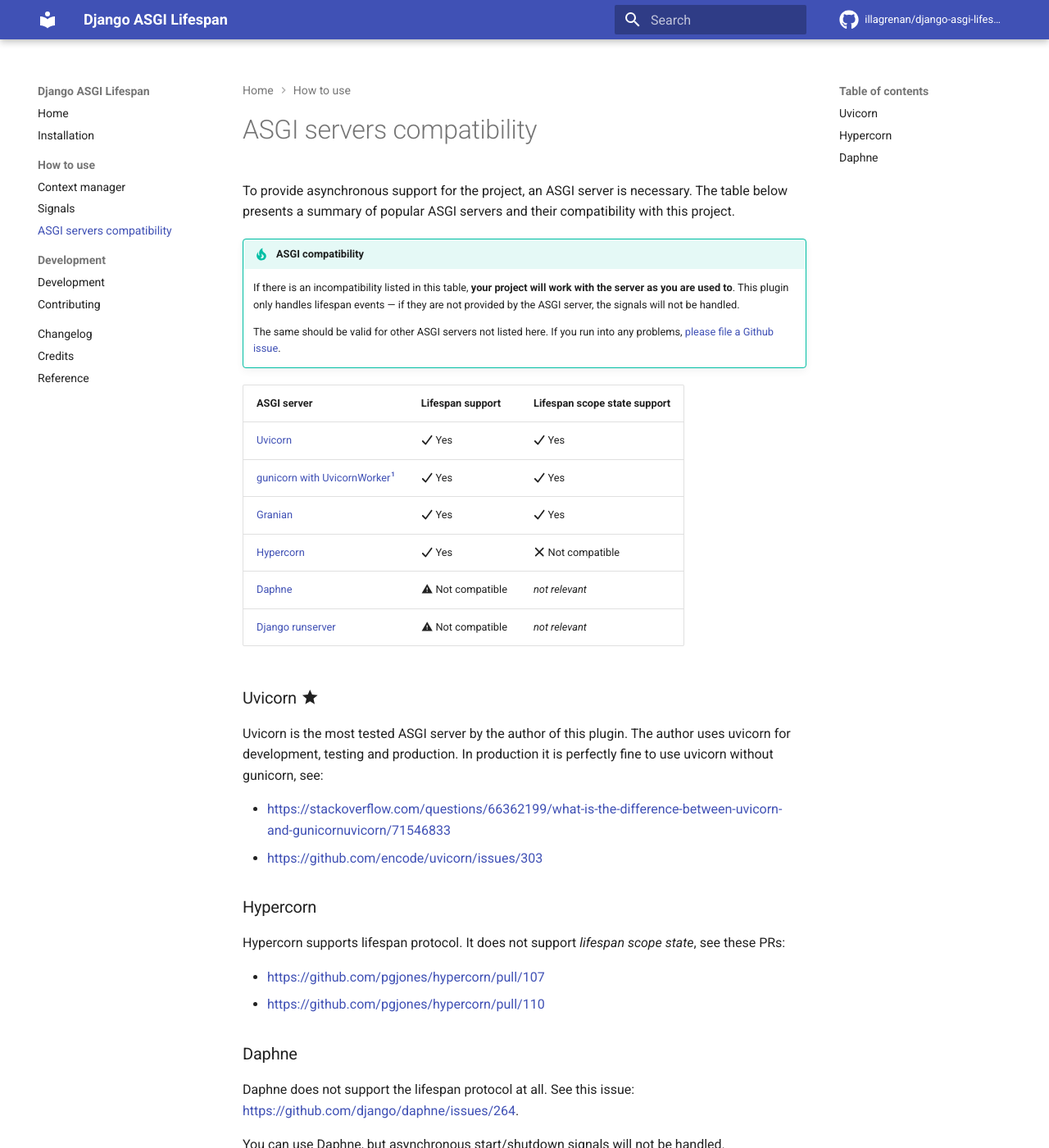
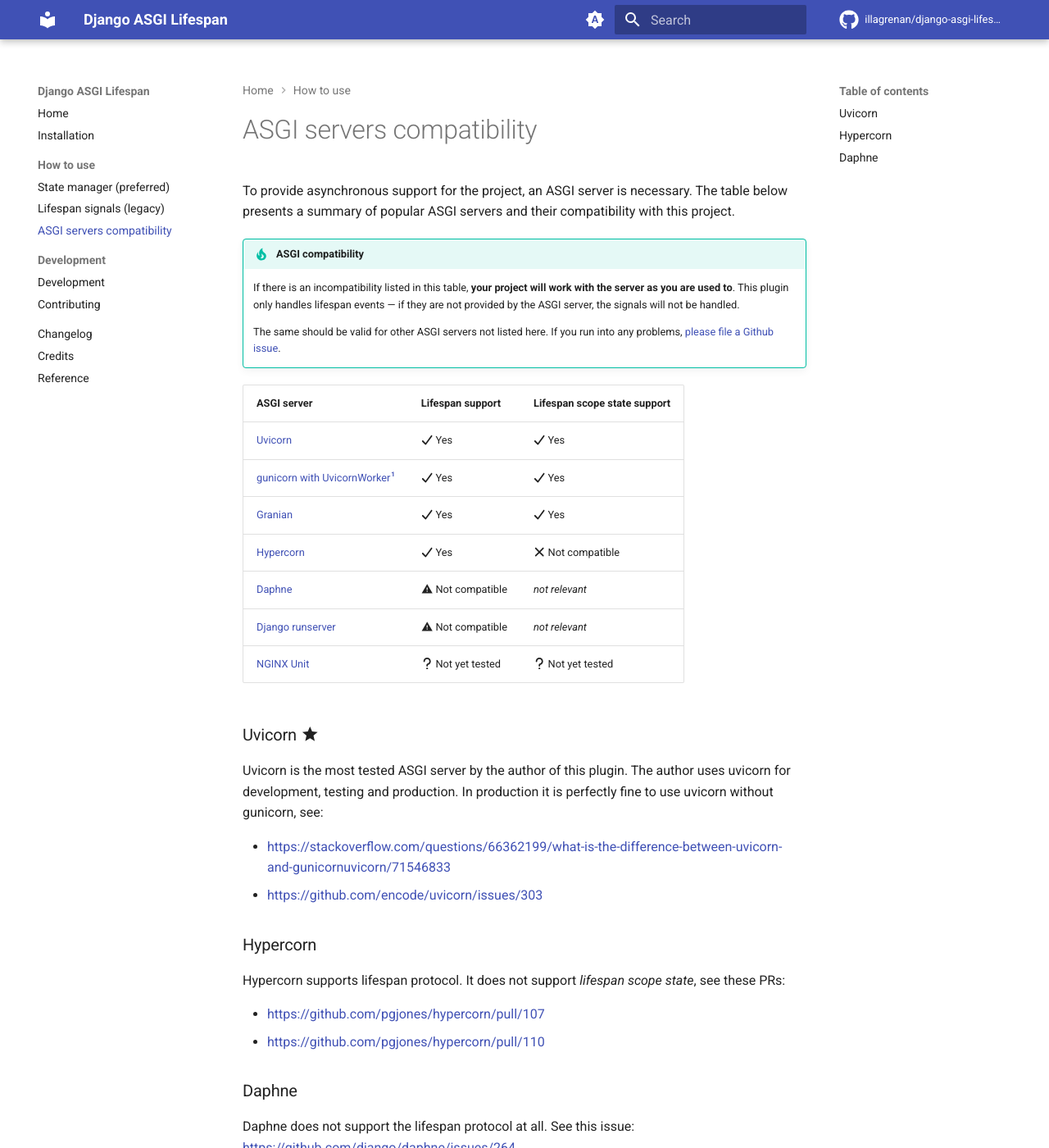
Before and after one commit to illagrenan/django-asgi-lifespan, an MkDocs documentation site: the page built from docs/asgi.md, in a window 1280 px wide and 1400 px high. Shown: the whole window at 82% size. Built offline with MkDocs 1.6.1 and Material for MkDocs 9.7.7, drawn with Linux system fonts in a browser that asks for light colours; comment, search, counter and statistics services are not loaded.

```diff
--- a/docs/asgi.md
+++ b/docs/asgi.md
@@ -6,14 +6,15 @@ To provide asynchronous support for the project, an ASGI server is necessary. Th
 
     The same should be valid for other ASGI servers not listed here. If you run into any problems, [please file a Github issue](https://github.com/illagrenan/django-asgi-lifespan/issues/new).
 
-| ASGI server                                                                                        | Lifespan support                | Lifespan scope state support             |
-|----------------------------------------------------------------------------------------------------|---------------------------------|------------------------------------------|
-| [Uvicorn](https://github.com/encode/uvicorn)                                                       | :fontawesome-solid-check: Yes   | :fontawesome-solid-check: Yes            |
-| [gunicorn with UvicornWorker](https://www.uvicorn.org/deployment/#gunicorn)[^1]                    | :fontawesome-solid-check: Yes   | :fontawesome-solid-check: Yes            |
-| [Granian](https://github.com/emmett-framework/granian)                                             | :fontawesome-solid-check: Yes   | :fontawesome-solid-check: Yes            |
-| [Hypercorn](https://github.com/pgjones/hypercorn)                                                  | :fontawesome-solid-check: Yes   | :fontawesome-solid-xmark: Not compatible |
-| [Daphne](https://github.com/django/daphne)                                                         | :material-alert: Not compatible | _not relevant_                           |
-| [Django runserver](https://docs.djangoproject.com/en/dev/ref/django-admin/#django-admin-runserver) | :material-alert: Not compatible | _not relevant_                           |
+| ASGI server                                                                                        | Lifespan support                            | Lifespan scope state support             |
+|----------------------------------------------------------------------------------------------------|---------------------------------------------|------------------------------------------|
+| [Uvicorn](https://github.com/encode/uvicorn)                                                       | :fontawesome-solid-check: Yes               | :fontawesome-solid-check: Yes            |
+| [gunicorn with UvicornWorker](https://www.uvicorn.org/deployment/#gunicorn)[^1]                    | :fontawesome-solid-check: Yes               | :fontawesome-solid-check: Yes            |
+| [Granian](https://github.com/emmett-framework/granian)                                             | :fontawesome-solid-check: Yes               | :fontawesome-solid-check: Yes            |
+| [Hypercorn](https://github.com/pgjones/hypercorn)                                                  | :fontawesome-solid-check: Yes               | :fontawesome-solid-xmark: Not compatible |
+| [Daphne](https://github.com/django/daphne)                                                         | :material-alert: Not compatible             | _not relevant_                           |
+| [Django runserver](https://docs.djangoproject.com/en/dev/ref/django-admin/#django-admin-runserver) | :material-alert: Not compatible             | _not relevant_                           |
+| [NGINX Unit](https://github.com/nginx/unit)       | :fontawesome-solid-question: Not yet tested | :fontawesome-solid-question: Not yet tested                           |
 
 [^1]: Please note that gunicorn does not support Windows (<https://github.com/benoitc/gunicorn/issues/524>).
 
--- a/mkdocs.yml
+++ b/mkdocs.yml
@@ -13,8 +13,8 @@ nav:
   - index.md
   - installation.md
   - How to use:
-      - how_to_use/context_manager.md
-      - how_to_use/signals.md
+      - State manager (preferred): how_to_use/context_manager.md
+      - Lifespan signals (legacy): how_to_use/signals.md
       - ASGI servers compatibility: asgi.md
   - Development:
       - development.md
@@ -26,9 +26,26 @@ theme:
   name: material
   language: en
   palette:
-    scheme: preference
-    primary: indigo
-    accent: indigo
+
+    # Palette toggle for automatic mode
+    - media: "(prefers-color-scheme)"
+      toggle:
+        icon: material/brightness-auto
+        name: Switch to light mode
+
+    # Palette toggle for light mode
+    - media: "(prefers-color-scheme: light)"
+      scheme: default
+      toggle:
+        icon: material/brightness-7
+        name: Switch to dark mode
+
+    # Palette toggle for dark mode
+    - media: "(prefers-color-scheme: dark)"
+      scheme: slate
+      toggle:
+        icon: material/brightness-4
+        name: Switch to system preference
   icon:
     repo: fontawesome/brands/github
   features:
@@ -70,6 +87,7 @@ markdown_extensions:
       alternate_style: true
 plugins:
   - include-markdown
+  - glightbox
   - search:
       lang: en
   - mkdocstrings:
```
Also changed, not shown: CHANGELOG.md (+6 -1 lines), docs/how_to_use/context_manager.md (+16 -1 lines), docs/images/sequence.full.light.svg (added), docs/images/sequence.simple.light.svg (added), 3 other files.
